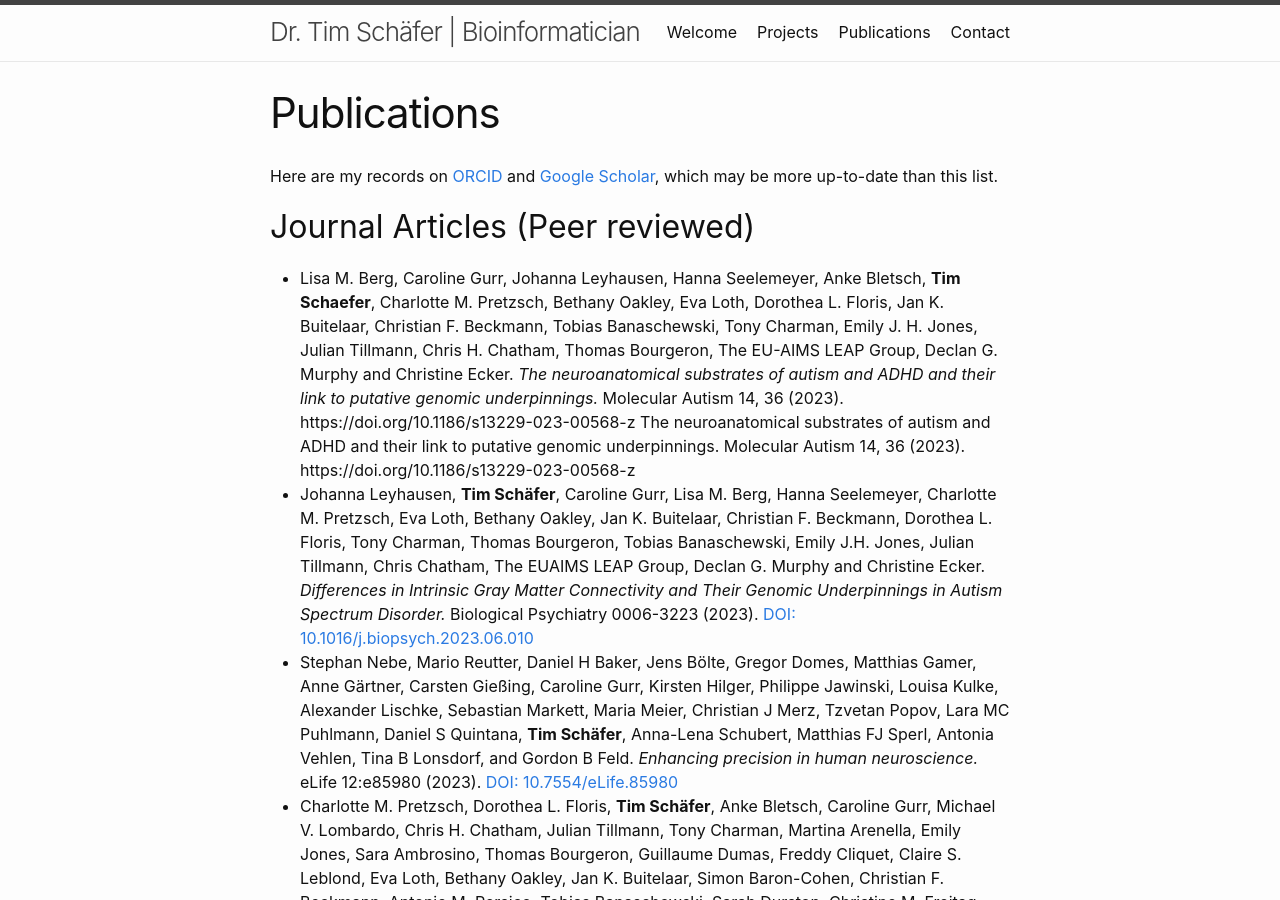
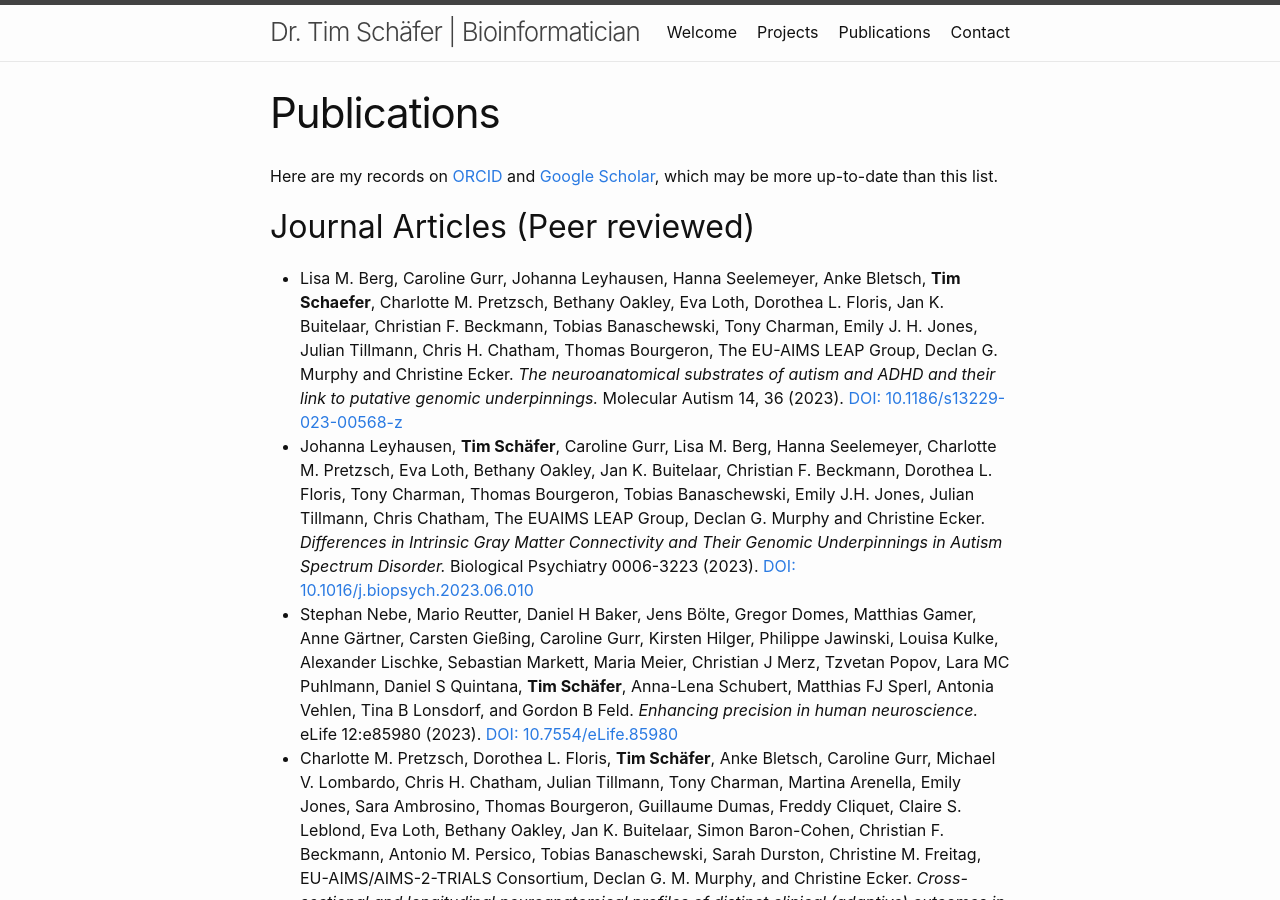
Before and after one commit to dfsp-spirit/dfsp-spirit.github.io, a Jekyll site: the page built from x030_publications.markdown, in a window 1280 px wide and 900 px high. Built offline with Jekyll 4.4.1, drawn with Linux system fonts in a browser that asks for light colours.

Commit message:
FIX: fix formatting of Lisas Paper

```diff
--- a/x030_publications.markdown
+++ b/x030_publications.markdown
@@ -8,7 +8,7 @@ Here are my records on [ORCID](https://orcid.org/0000-0002-3683-8070) and [Googl
 
 ## Journal Articles (Peer reviewed)
 
-* Lisa M. Berg, Caroline Gurr, Johanna Leyhausen, Hanna Seelemeyer, Anke Bletsch, **Tim Schaefer**, Charlotte M. Pretzsch, Bethany Oakley, Eva Loth, Dorothea L. Floris, Jan K. Buitelaar, Christian F. Beckmann, Tobias Banaschewski, Tony Charman, Emily J. H. Jones, Julian Tillmann, Chris H. Chatham, Thomas Bourgeron, The EU-AIMS LEAP Group, Declan G. Murphy and Christine Ecker. *The neuroanatomical substrates of autism and ADHD and their link to putative genomic underpinnings.* Molecular Autism 14, 36 (2023). https://doi.org/10.1186/s13229-023-00568-z The neuroanatomical substrates of autism and ADHD and their link to putative genomic underpinnings. Molecular Autism 14, 36 (2023). https://doi.org/10.1186/s13229-023-00568-z
+* Lisa M. Berg, Caroline Gurr, Johanna Leyhausen, Hanna Seelemeyer, Anke Bletsch, **Tim Schaefer**, Charlotte M. Pretzsch, Bethany Oakley, Eva Loth, Dorothea L. Floris, Jan K. Buitelaar, Christian F. Beckmann, Tobias Banaschewski, Tony Charman, Emily J. H. Jones, Julian Tillmann, Chris H. Chatham, Thomas Bourgeron, The EU-AIMS LEAP Group, Declan G. Murphy and Christine Ecker. *The neuroanatomical substrates of autism and ADHD and their link to putative genomic underpinnings.* Molecular Autism 14, 36 (2023). [DOI: 10.1186/s13229-023-00568-z](https://doi.org/10.1186/s13229-023-00568-z)
 * Johanna Leyhausen, **Tim Schäfer**, Caroline Gurr, Lisa M. Berg, Hanna Seelemeyer, Charlotte M. Pretzsch, Eva Loth, Bethany Oakley, Jan K. Buitelaar, Christian F. Beckmann, Dorothea L. Floris, Tony Charman, Thomas Bourgeron, Tobias Banaschewski, Emily J.H. Jones, Julian Tillmann, Chris Chatham, The EUAIMS LEAP Group, Declan G. Murphy and Christine Ecker. *Differences in Intrinsic Gray Matter Connectivity and Their Genomic Underpinnings in Autism Spectrum Disorder.* Biological Psychiatry 0006-3223 (2023). [DOI: 10.1016/j.biopsych.2023.06.010](https://doi.org/10.1016/j.biopsych.2023.06.010)
 * Stephan Nebe, Mario Reutter, Daniel H Baker, Jens Bölte, Gregor Domes, Matthias Gamer, Anne Gärtner, Carsten Gießing, Caroline Gurr, Kirsten Hilger, Philippe Jawinski, Louisa Kulke, Alexander Lischke, Sebastian Markett, Maria Meier, Christian J Merz, Tzvetan Popov, Lara MC Puhlmann, Daniel S Quintana, **Tim Schäfer**, Anna-Lena Schubert, Matthias FJ Sperl, Antonia Vehlen, Tina B Lonsdorf, and Gordon B Feld. *Enhancing precision in human neuroscience.* eLife 12:e85980 (2023). [DOI: 10.7554/eLife.85980](https://doi.org/10.7554/eLife.85980)
 * Charlotte M. Pretzsch, Dorothea L. Floris, **Tim Schäfer**, Anke Bletsch, Caroline Gurr, Michael V. Lombardo, Chris H. Chatham, Julian Tillmann, Tony Charman, Martina Arenella, Emily Jones, Sara Ambrosino, Thomas Bourgeron, Guillaume Dumas, Freddy Cliquet, Claire S. Leblond, Eva Loth, Bethany Oakley, Jan K. Buitelaar, Simon Baron-Cohen, Christian F. Beckmann, Antonio M. Persico, Tobias Banaschewski, Sarah Durston, Christine M. Freitag, EU-AIMS/AIMS-2-TRIALS Consortium, Declan G. M. Murphy, and Christine Ecker. *Cross-sectional and longitudinal neuroanatomical profiles of distinct clinical (adaptive) outcomes in autism.* Molecular Psychiatry (2023). [DOI: 10.1038/s41380-023-02016-z](https://doi.org/10.1038/s41380-023-02016-z)
```
